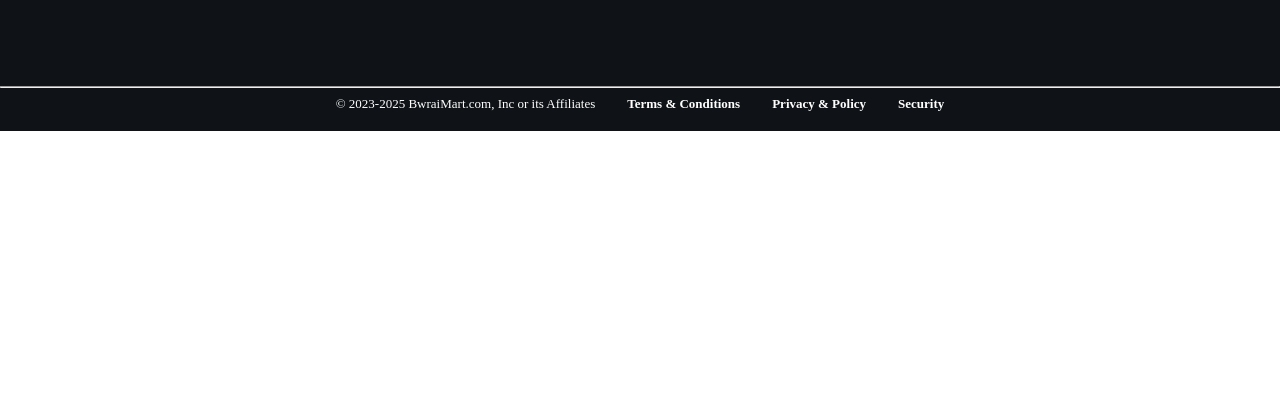
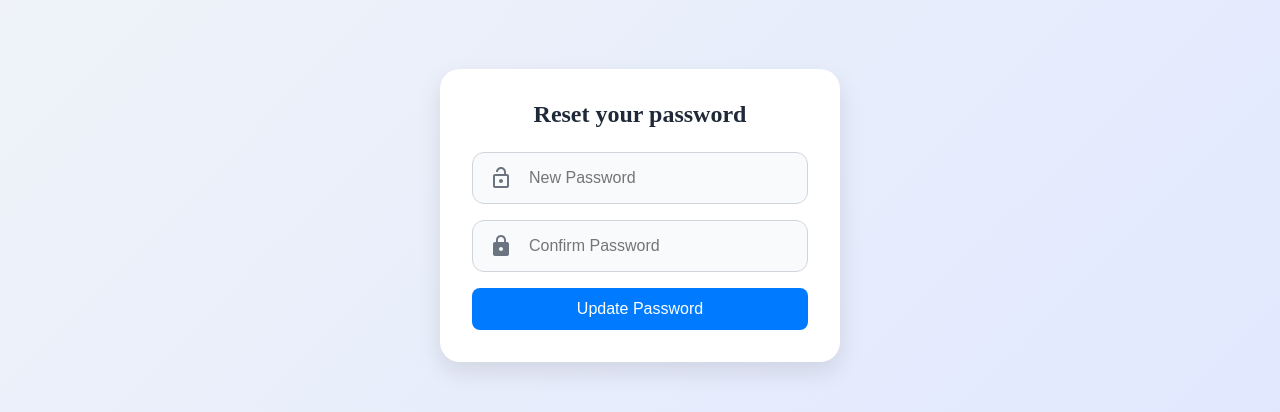
Before and after one commit to Bwrai/ecommerce, a React (Vite) app in the folder frontend/: page /password/reset/1 in a window 1280 px wide. Shown: the part 272-684 px from the top of the page. Built offline with nearby package versions, Linux system fonts and the light colour scheme; no server answers.

Commit message:
Added password reset feature

```diff
--- a/frontend/src/App.jsx
+++ b/frontend/src/App.jsx
@@ -17,6 +17,7 @@ import Loader from "./components/layout/Loader/Loader";
 import UpdateProfile from "./components/User/UpdateProfile";
 import UpdatePassword from "./components/User/UpdatePassword";
 import ForgotPassword from "./components/User/ForgotPassword";
+import ResetPassword from "./components/User/ResetPassword";
 
 
 function App() {
@@ -40,6 +41,7 @@ function App() {
         <Route path="/search" element={<Search />} />
         <Route path="/login" element={<AuthPage />} />
         <Route path="/password/forgot" element={<ForgotPassword />} />
+        <Route path="/password/reset/:token" element={<ResetPassword />} />
 
         {/* User Protected Routes */}
         <Route element={<ProtectedRoute />}>
--- /dev/null
+++ b/frontend/src/components/User/ResetPassword.css
@@ -0,0 +1,104 @@
+
+.password-reset-wrapper {
+  min-height: 100vh;
+  display: flex;
+  justify-content: center;
+  align-items: center;
+  background: linear-gradient(135deg, #f0f4f8, #e0e7ff);
+  padding: 1rem;
+}
+
+.password-reset-box {
+  background-color: #ffffff;
+  width: 100%;
+  max-width: 400px;
+  padding: 2rem;
+  border-radius: 1.25rem;
+  box-shadow: 0 10px 25px rgba(0, 0, 0, 0.1);
+  transition: all 0.3s ease;
+}
+
+.password-reset-box:hover {
+  transform: translateY(-2px);
+  box-shadow: 0 12px 30px rgba(0, 0, 0, 0.12);
+}
+
+.password-reset-title {
+  font-size: 1.5rem;
+  font-weight: 600;
+  color: #1f2937;
+  text-align: center;
+  margin-bottom: 1.5rem;
+}
+
+.password-reset-form {
+  display: flex;
+  flex-direction: column;
+  gap: 1rem;
+}
+
+.form-group {
+  position: relative;
+  display: flex;
+  align-items: center;
+  background-color: #f9fafb;
+  border: 1px solid #d1d5db;
+  border-radius: 0.75rem;
+  padding: 0.5rem 1rem;
+  transition: border-color 0.2s;
+}
+
+.form-group:focus-within {
+  border-color: #6366f1;
+}
+
+.form-icon {
+  color: #6b7280;
+  margin-right: 0.5rem;
+}
+
+.password-reset-wrapper input[type="password"] {
+  flex: 1;
+  padding: 0.5rem;
+  font-size: 1rem;
+  border: none;
+  outline: none;
+  background: transparent;
+  color: #1f2937;
+}
+
+.password-reset-button {
+  background-color: #6366f1;
+  color: #ffffff;
+  padding: 0.75rem 1rem;
+  font-size: 1rem;
+  font-weight: 500;
+  border: none;
+  border-radius: 0.75rem;
+  cursor: pointer;
+  transition: background-color 0.2s;
+}
+
+.password-reset-button:disabled {
+  background-color: #a5b4fc;
+  cursor: not-allowed;
+}
+
+.password-reset-button:hover:not(:disabled) {
+  background-color: #4f46e5;
+}
+
+/* Responsive adjustments */
+@media (max-width: 480px) {
+  .password-reset-box {
+    padding: 1.5rem 1rem;
+  }
+
+  .password-reset-title {
+    font-size: 1.25rem;
+  }
+
+  .password-reset-button {
+    font-size: 0.95rem;
+  }
+}
--- /dev/null
+++ b/frontend/src/components/User/ResetPassword.jsx
@@ -0,0 +1,108 @@
+import { useEffect, useRef, useState } from 'react'
+import "./ResetPassword.css"
+import LockOpenIcon from '@mui/icons-material/LockOpen';
+import LockIcon from '@mui/icons-material/Lock';
+import { useDispatch, useSelector } from 'react-redux';
+import { useNavigate, useParams } from 'react-router-dom';
+import Loader from '../layout/Loader/Loader';
+import { clearErrors, clearMessage, resetPassword } from "../../features/User/userSlice"
+import { showAlert } from '../../features/alertSlice';
+import { v4 as uuidv4 } from 'uuid';
+
+const ResetPassword = () => {
+
+    const dispatch = useDispatch();
+    const navigate = useNavigate();
+    const { token } = useParams();
+
+    const { error, success, loading } = useSelector((state) => state.user)
+
+    const [password, setPassword] = useState("");
+    const [confirmPassword, setConfirmPassword] = useState("");
+
+    const prevErrorRef = useRef(null);
+    const prevMessageRef = useRef(null);
+
+    const handleSubmit = (e) => {
+        e.preventDefault();
+
+        if (password !== confirmPassword) {
+            dispatch(
+                showAlert({
+                    id: uuidv4(),
+                    type: "error",
+                    message: "Passwords do not match",
+                })
+            );
+            return;
+        }
+        const formData = new FormData();
+        formData.set("password", password);
+        formData.set("confirmPassword", confirmPassword)
+        dispatch(resetPassword({ token, formData }))
+    }
+
+    useEffect(() => {
+        if (error && error !== prevErrorRef.current) {
+            prevErrorRef.current = error;
+            dispatch(
+                showAlert({
+                    id: uuidv4(),
+                    type: "error",
+                    message: error
+                })
+            )
+            dispatch(clearErrors())
+        }
+        if (success && success !== prevMessageRef.current) {
+            prevMessageRef.current = success;
+            dispatch(
+                showAlert({
+                    id: uuidv4(),
+                    type: "success",
+                    message: "Password updated successfully",
+                })
+            );
+            dispatch(clearMessage());
+            navigate("/login");
+        }
+    }, [error, success, dispatch, navigate]);
+
+    if (loading) return <Loader />
+    return (
+        <>
+            <div className='password-reset-wrapper'>
+                <div className='password-reset-box'>
+                    <h2 className='password-reset-title'>Reset your password</h2>
+                    <form className='password-reset-form' onSubmit={handleSubmit}>
+                        <div className='form-group'>
+                            <LockOpenIcon className='form-icon' />
+                            <input
+                                type="password"
+                                placeholder='New Password'
+                                required
+                                value={password}
+                                onChange={(e) => setPassword(e.target.value)}
+                            />
+                        </div>
+                        <div className='form-group'>
+                            <LockIcon className='form-icon' />
+                            <input
+                                type="password"
+                                placeholder='Confirm Password'
+                                required
+                                value={confirmPassword}
+                                onChange={(e) => setConfirmPassword(e.target.value)}
+                            />
+                        </div>
+                        <button type="submit" disabled={loading} className='password-reset-button'>
+                            {loading ? "Updating..." : "Update Password"}
+                        </button>
+                    </form>
+                </div>
+            </div>
+        </>
+    )
+}
+
+export default ResetPassword;
--- a/frontend/src/features/User/userSlice.js
+++ b/frontend/src/features/User/userSlice.js
@@ -91,6 +91,21 @@ export const forgotPassword = createAsyncThunk(
         try {
             const config = { headers: { "Content-Type": "application/json" } };
             const { data } = await axios.post(`/api/password/forgot`, email, config);
+            return data.message;
+        } catch (error) {
+            return thunkAPI.rejectWithValue(error.response.data.message)
+        }
+    }
+)
+
+// Reset Password
+export const resetPassword = createAsyncThunk(
+    "user/resetPassword",
+    async ({ token, password, confirmPassword }, thunkAPI) => {
+        try {
+            const config = { headers: { "Content-Type": "application/json" } };
+            const { data } = await axios.put(`/api/password/reset/${token}`,
+                { password, confirmPassword }, config)
             return data.message;
         } catch (error) {
             return thunkAPI.rejectWithValue(error.response.data.message)
@@ -196,6 +211,21 @@ const userSlice = createSlice({
                 state.loading = false;
                 state.error = action.payload;
             })
+            //Reset password
+            .addCase(resetPassword.pending, (state) => {
+                state.loading = true;
+                state.error = null;
+            })
+            .addCase(resetPassword.fulfilled, (state, action) => {
+                state.loading = false;
+                state.success = true;
+                state.message = action.payload;
+            })
+            .addCase(resetPassword.rejected, (state, action) => {
+                state.loading = false;
+                state.success = false;
+                state.error = action.payload;
+            })
             //Load user
             .addCase(loadUser.pending, (state) => {
                 state.loading = true;
```
Also changed, not shown: 1 other file (tests, documents, lock files or other folders).
